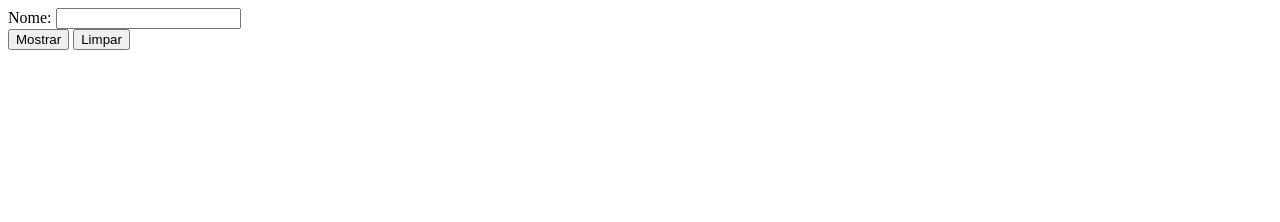
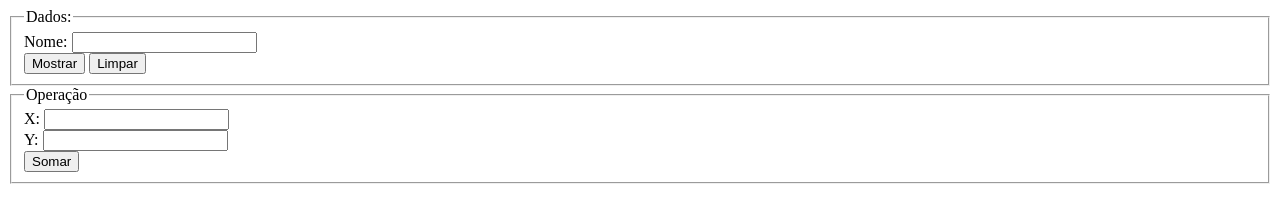
Before and after one commit to danielscontaparateste/2026.2-WEB1, a plain HTML site: page projeto10/index.html in a window 1280 px wide. Drawn offline with Linux system fonts and the light colour scheme.

Commit message:
Aula 16/11

```diff
--- a/projeto10/index.html
+++ b/projeto10/index.html
@@ -8,13 +8,25 @@
 </head>
 <body>
     <form>
-        <label for="iptNome">Nome: </label>
-        <input type="text" id="iptNome" onfocus="limpar()" oninput="contador()"> <span id="spnContador"></span> <br>
-        <button type="button" onclick="mostrar()" id="btnMostrar">Mostrar</button>
-        <button type="button" onclick="limpar()" id="btnLimpar">Limpar</button>
+        <fieldset>
+            <legend>Dados: </legend>
+            <label for="iptNome">Nome: </label>
+            <input type="text" id="iptNome" onfocus="limpar()" oninput="contador()"> <span id="spnContador"></span> <br>
+            <button type="button" onclick="mostrar()" id="btnMostrar">Mostrar</button>
+            <button type="button" onclick="limpar()" id="btnLimpar">Limpar</button>
+        </fieldset>
 
+        <fieldset>
+            <legend>Operação</legend>
+            <label for="iptX">X: </label>
+            <input type="number" id="iptX"><br>
+            <label for="iptX">Y: </label>
+            <input type="number" id="iptY"><br>
+            <button type="button" onclick="somar()">Somar</button>
+        </fieldset>
 
         <span id="spnMsg"></span>
+        <span id="spnRes"></span>
 
     </form>
 </body>
--- a/projeto10/js/script.js
+++ b/projeto10/js/script.js
@@ -46,3 +46,26 @@ function contador(){
 
     objSpnContador.textContent = username.length;
 }
+
+// Comentários
+
+/* Implementação
+        das Operações
+*/
+
+function somar(){
+    var iptX = document.getElementById("iptX");
+    // var x = Number(iptX.value);
+    var x = parseInt(iptX.value);
+
+    // var y = Number(document.getElementById("iptY").value);
+    var y = parseInt(document.getElementById("iptY").value);
+
+    var res = x + y;
+
+    // document.getElementById("spnRes").innerHTML = x + '+' + y + '=' + res;
+
+    document.getElementById("spnRes").innerHTML = `${x} + ${y} = ${res}`
+
+
+}
```
